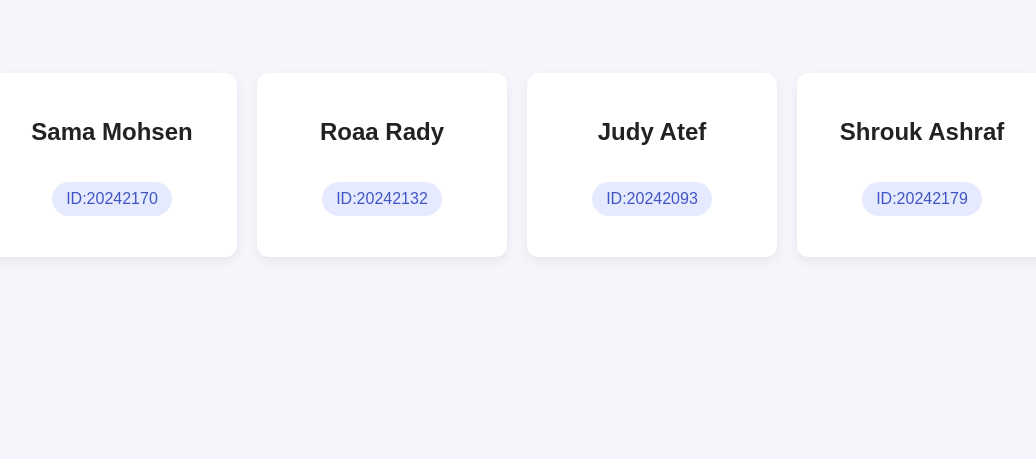
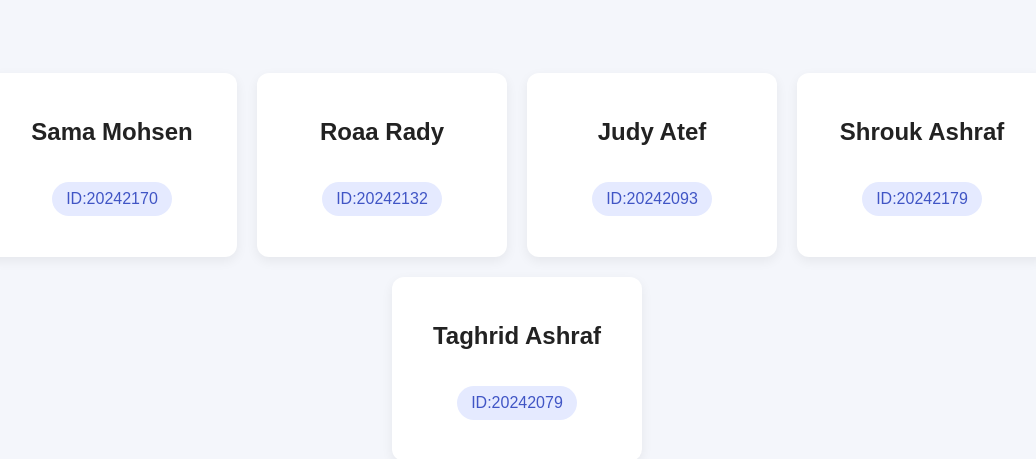
Before and after one commit to SamaMohsen11/SW-LabTask, a plain HTML site: page index.html in a window 1280 px wide. Shown: the part 141-600 px from the top of the page, without its empty margins (123-1159 px from the left). Drawn offline with Linux system fonts and the light colour scheme.

Commit message:
update Team Member Page

```diff
--- a/index.html
+++ b/index.html
@@ -68,6 +68,10 @@
     <h2>Shrouk Ashraf</h2>
     <p class="badge">ID:20242179</p>
 </article>
+<article class="card">
+    <h2>Taghrid Ashraf</h2>
+    <p class="badge">ID:20242079</p>
+</article>
 
         </section>
     </main>
```
